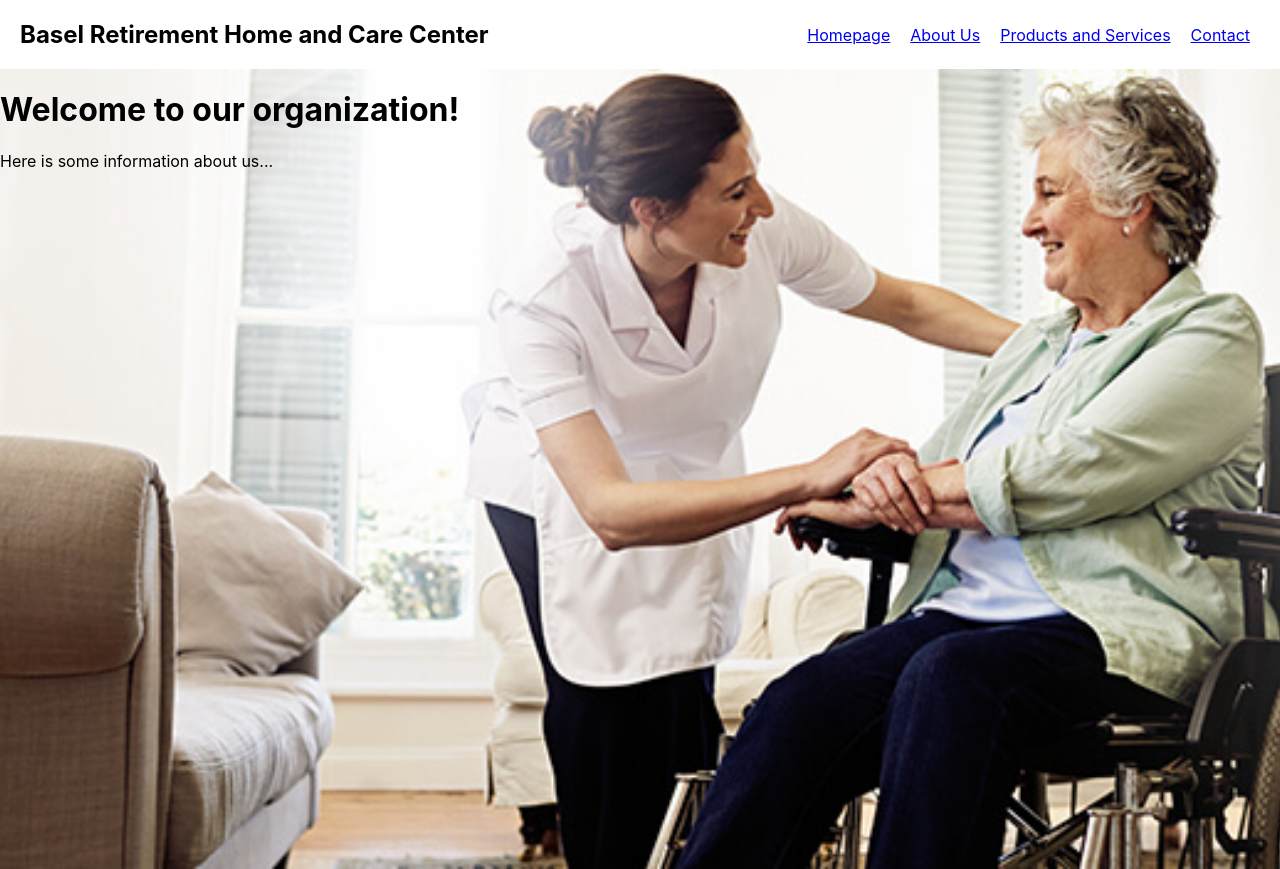
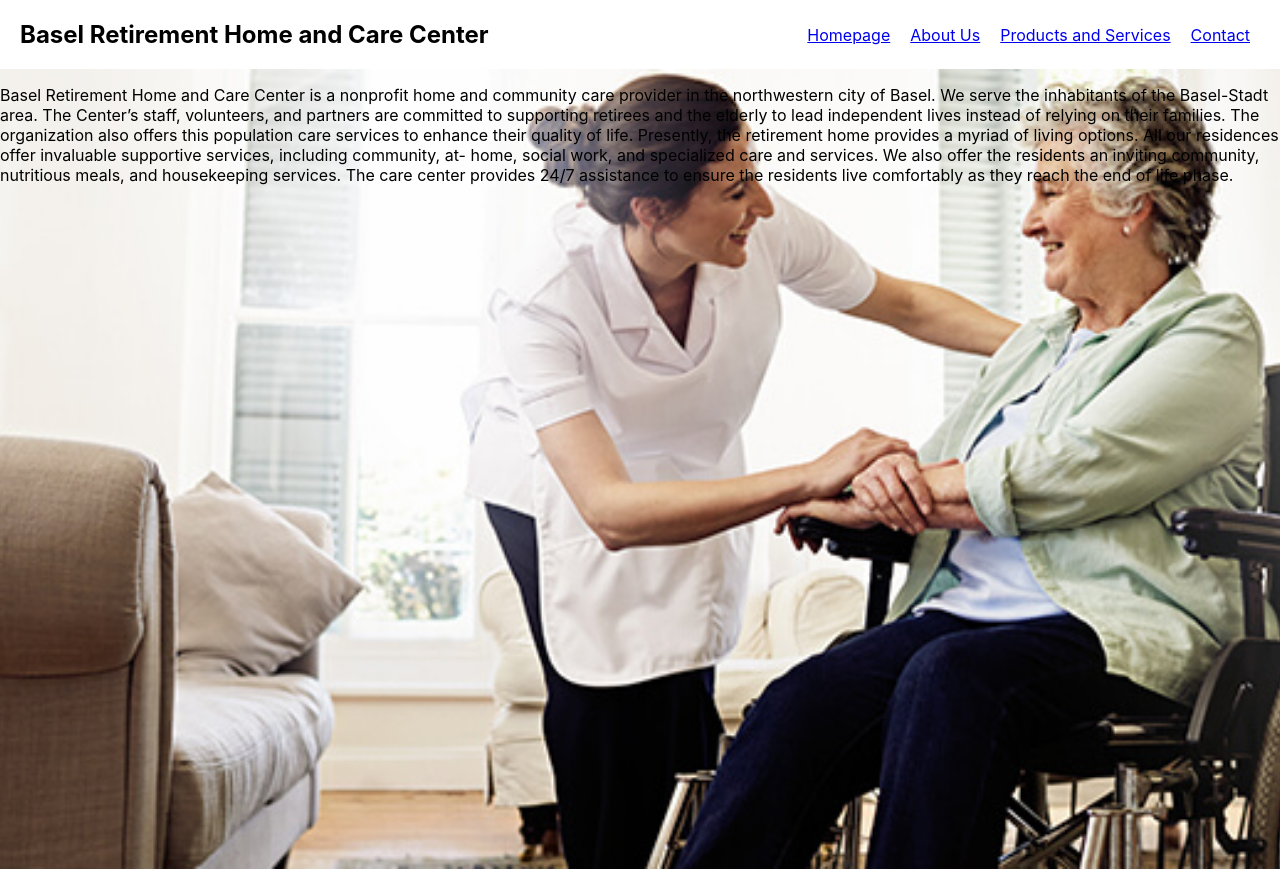
Before and after one commit to Finyasy/organization-website, a React (Create React App) app: page / in a window 1280 px wide. Built offline with nearby package versions, Linux system fonts and the light colour scheme.

Commit message:
Added contnet about the organization

```diff
--- a/src/components/Homepage.js
+++ b/src/components/Homepage.js
@@ -12,8 +12,21 @@ const Homepage = () => {
       height: '100%',
       position: 'absolute'
     }}>
-      <h1>Welcome to our organization!</h1>
-      <p>Here is some information about us...</p>
+
+<div className="homepage-text-container">
+
+        <p>
+          Basel Retirement Home and Care Center is a nonprofit home and community care provider in the
+          northwestern city of Basel. We serve the inhabitants of the Basel-Stadt area. The Center’s staff,
+          volunteers, and partners are committed to supporting retirees and the elderly to lead independent
+          lives instead of relying on their families. The organization also offers this population care
+          services to enhance their quality of life. Presently, the retirement home provides a myriad of
+          living options. All our residences offer invaluable supportive services, including community, at-
+          home, social work, and specialized care and services. We also offer the residents an inviting
+          community, nutritious meals, and housekeeping services. The care center provides 24/7
+          assistance to ensure the residents live comfortably as they reach the end of life phase.
+        </p>
+      </div>
     </div>
   );
 }
```
